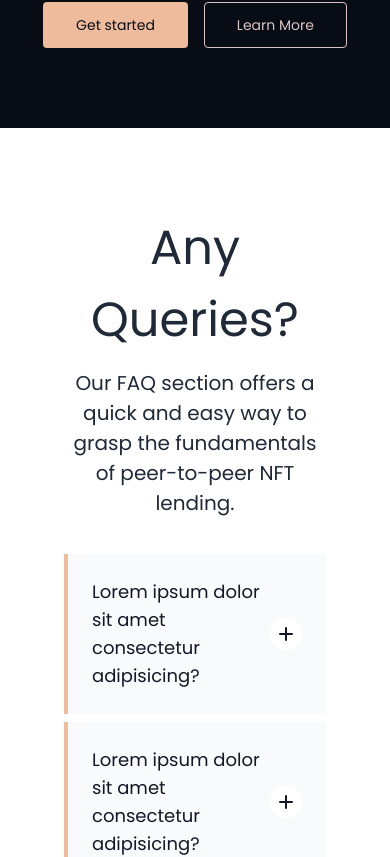
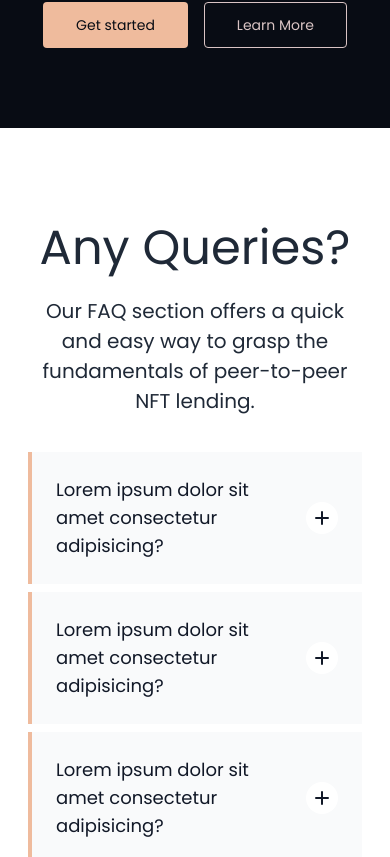
Before and after one commit to sem22-dev/NFT-LEND, a Next.js app: page / in a window 390 px wide. Shown: the part 2953-3810 px from the top of the page. Built offline with nearby package versions, Linux system fonts and the light colour scheme.

Commit message:
any queries

```diff
--- a/app/faqs/faqs.tsx
+++ b/app/faqs/faqs.tsx
@@ -2,7 +2,7 @@
 
 export default function Faqs(){
     return (
-        <div className="space-y-4 flex flex-col justify-center px-16 lg:px-32 py-16">
+        <div className="space-y-4 flex flex-col justify-center px-7 md:px-16 lg:px-32 py-16">
         <div className="py-5 flex flex-col gap-3">
             <h1 className="text-center text-[48px]"> Any Queries?</h1>
             <p className="text-center text-[20px] ">Our FAQ section offers a quick and easy way to grasp the fundamentals of peer-to-peer NFT lending.</p>
--- a/app/page.tsx
+++ b/app/page.tsx
@@ -1,7 +1,7 @@
 // import Navbar from "./Navbar/Navbar"
 import Landing from "./LandingPage/Landing"
 import Process from "./Process/page"
-import PreLoader from "./preloader/PreLoader"
+// import PreLoader from "./preloader/PreLoader"
 import TvlDash from "./tvl/tvl"
 import Footer from "./footer/footer"
 import Faqs from "./faqs/faqs"
```
